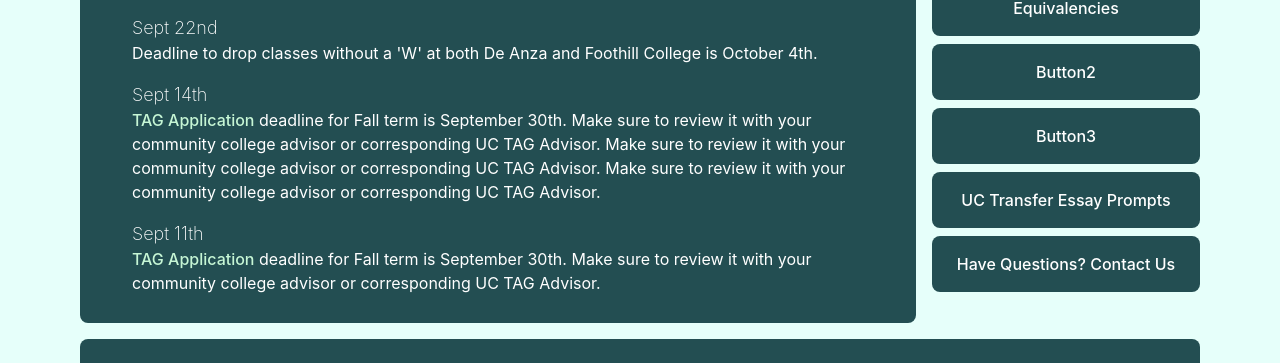
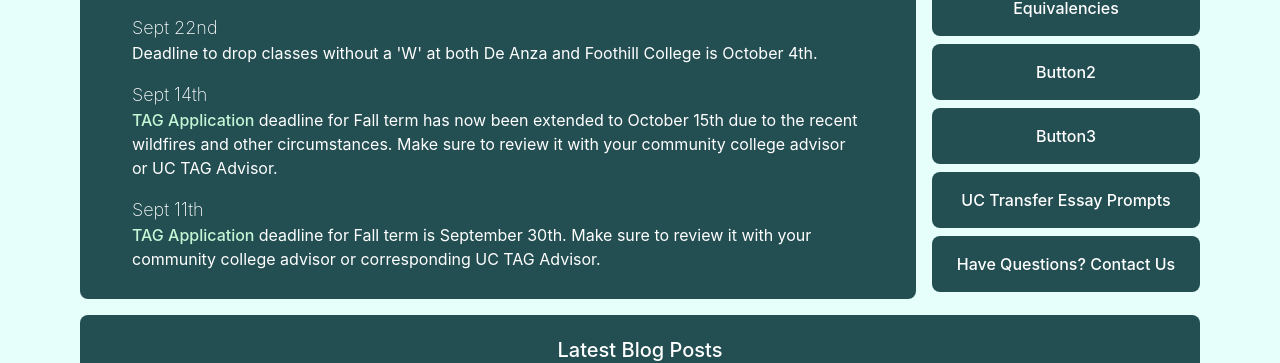
Before and after one commit to akhilsukh/CCAdvisory, a Next.js app: page / in a window 1280 px wide. Shown: the part 186-549 px from the top of the page. Built offline with nearby package versions, Linux system fonts and the light colour scheme.

Commit message:
Removed styles import and fixed router import

```diff
--- a/pages/about/[pid].js
+++ b/pages/about/[pid].js
@@ -1,7 +1,7 @@
 import Head from 'next/head'
-// import styles from '../styles/Home.module.css'
 import Layout from '../../components/Layout'
 import SubContainer from '../../components/SubContainer'
+import { useRouter } from 'next/router'
 
 function Profile(props) {
   const router = useRouter()
--- a/pages/blog/[pid].js
+++ b/pages/blog/[pid].js
@@ -1,5 +1,4 @@
 import Head from 'next/head'
-import styles from '../../styles/Home.module.css'
 import Layout from '../../components/Layout'
 import SubContainer from '../../components/SubContainer'
 import { useRouter } from 'next/router'
--- a/pages/course/[pid].js
+++ b/pages/course/[pid].js
@@ -1,5 +1,4 @@
 import Head from 'next/head'
-// import styles from '../styles/Home.module.css'
 import Layout from '../../components/Layout'
 import SubContainer from '../../components/SubContainer'
 import { useRouter } from 'next/router'
--- a/pages/index.js
+++ b/pages/index.js
@@ -19,9 +19,19 @@ function Home() {
         <div className="bg-teal-900 p-5 rounded-lg col-span-4 xl:col-span-3 lg:col-span-3">
           <h3 className="text-white text-center font-medium text-xl">Latest Headlines</h3>
           <div className="flex flex-col mx-6">
-            <span className="headline flex flex-row"><p><p className="font-thin text-lg">Sept 22nd</p>Deadline to drop classes without a 'W' at both De Anza and Foothill College is October 4th.</p></span>
-            <span className="headline flex flex-row"><p><p className="font-thin text-lg">Sept 14th</p><Link href="https://admission.universityofcalifornia.edu/admission-requirements/transfer-requirements/transfer-admission-guarantee-tag.html"><a target="_blank" className="headline-link hover:underline font-medium">TAG Application</a></Link> deadline for Fall term is September 30th. Make sure to review it with your community college advisor or corresponding UC TAG Advisor. Make sure to review it with your community college advisor or corresponding UC TAG Advisor. Make sure to review it with your community college advisor or corresponding UC TAG Advisor.</p></span>
-            <span className="headline flex flex-row"><p><p className="font-thin text-lg">Sept 11th</p><Link href="https://admission.universityofcalifornia.edu/admission-requirements/transfer-requirements/transfer-admission-guarantee-tag.html"><a target="_blank" className="headline-link hover:underline font-medium">TAG Application</a></Link> deadline for Fall term is September 30th. Make sure to review it with your community college advisor or corresponding UC TAG Advisor.</p></span>
+            <span className="headline flex flex-row"><p><p className="font-thin text-lg">Sept 22nd</p>
+              Deadline to drop classes without a 'W' at both De Anza and Foothill College is October 4th.
+            </p></span>
+
+            <span className="headline flex flex-row"><p><p className="font-thin text-lg">Sept 14th</p>
+              <Link href="https://admission.universityofcalifornia.edu/admission-requirements/transfer-requirements/transfer-admission-guarantee-tag.html">
+              <a target="_blank" className="headline-link hover:underline font-medium">TAG Application </a></Link>
+              deadline for Fall term has now been extended to October 15th due to the recent wildfires and other circumstances. Make sure to review it with your community college advisor or UC TAG Advisor. </p></span>
+
+            <span className="headline flex flex-row"><p><p className="font-thin text-lg">Sept 11th</p>
+            <Link href="https://admission.universityofcalifornia.edu/admission-requirements/transfer-requirements/transfer-admission-guarantee-tag.html">
+              <a target="_blank" className="headline-link hover:underline font-medium">TAG Application </a></Link>
+              deadline for Fall term is September 30th. Make sure to review it with your community college advisor or corresponding UC TAG Advisor.</p></span>
           </div>
         </div>
 
```
